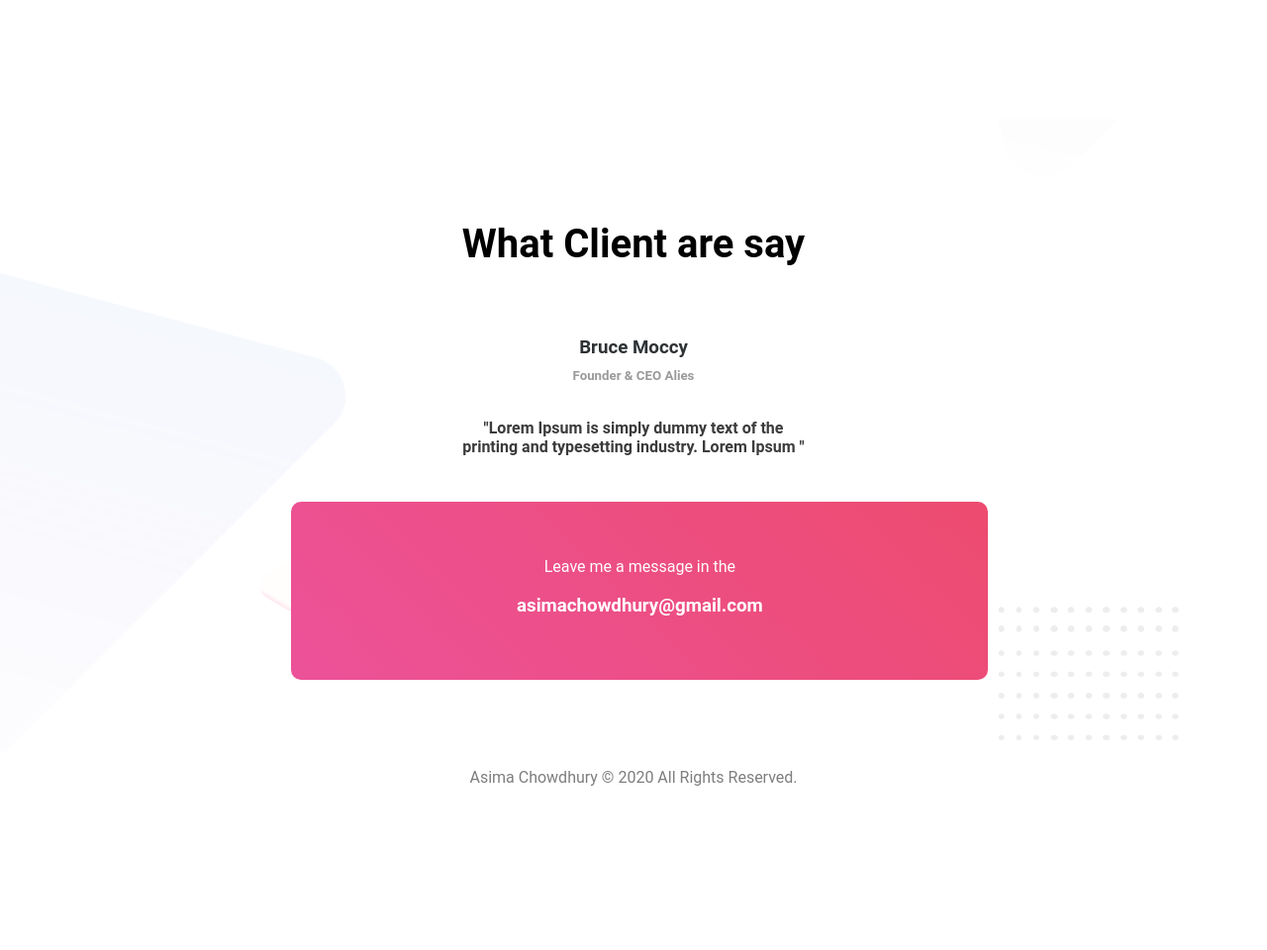
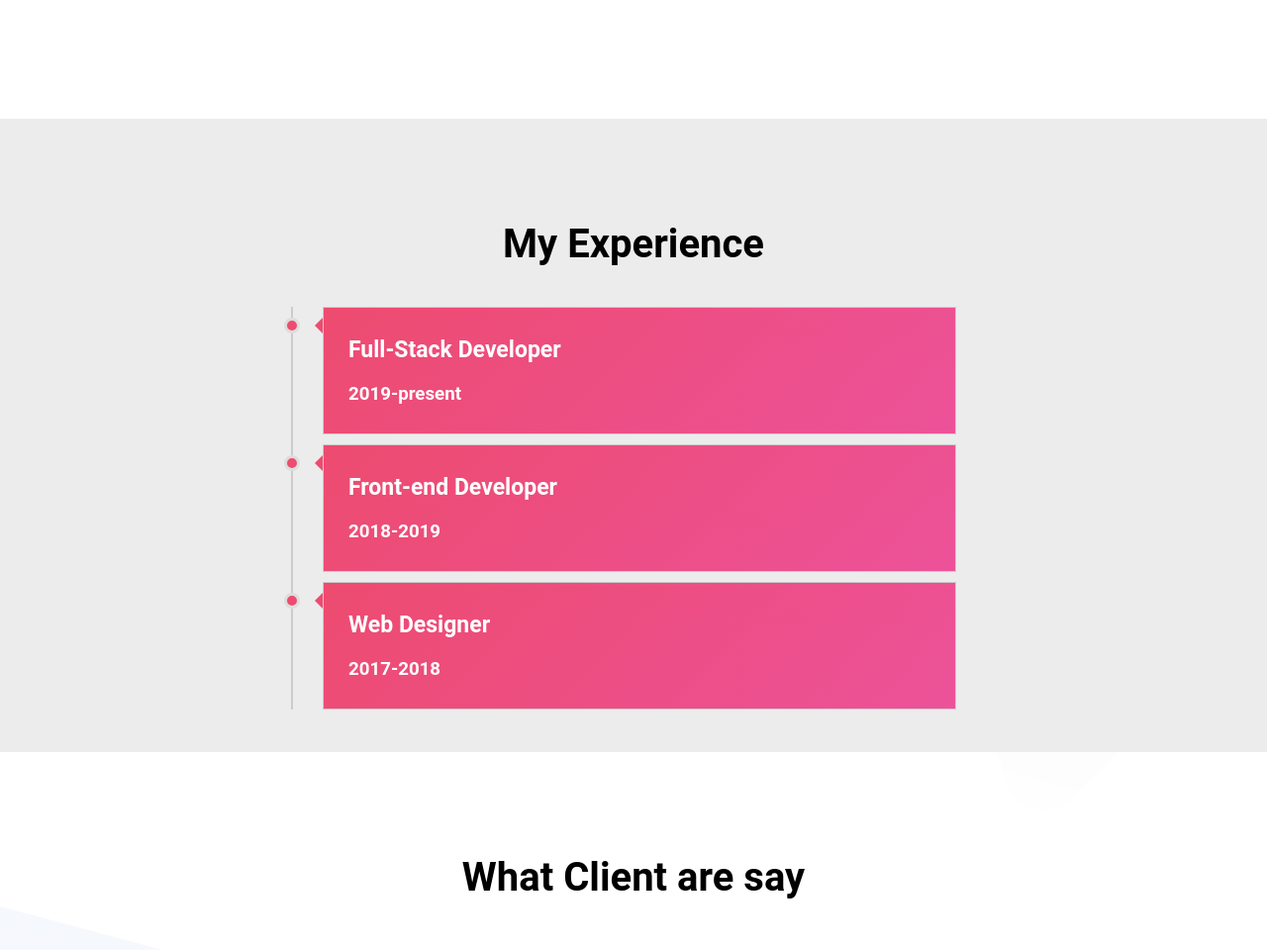
Before and after one commit to asima-chowdhury/personal-website, a plain HTML site: page index.html in a window 1280 px wide. Shown: the part 2340-3300 px from the top of the page at 99% size. Before the commit the page ends 3181 px from the top, so only its background shows below. Drawn offline with Linux system fonts and the light colour scheme.

Commit message:
website finished commit

```diff
--- a/index.html
+++ b/index.html
@@ -56,6 +56,23 @@
             <h3>JavaScript  <span class="bar js"></span></h3>
         </li>
     </section>
+    <section class="timeline-area">
+        <h2 class="timeline-heading">My Experience</h2>
+        <div class="experience">
+            <div class="single-experience">
+                <h2>Full-Stack Developer</h2>
+                <h3>2019-present</h3>
+            </div>
+            <div class="single-experience">
+                <h2>Front-end Developer</h2>
+                <h3>2018-2019</h3>
+            </div>
+            <div class="single-experience">
+                <h2>Web Designer</h2>
+                <h3>2017-2018</h3>
+            </div>
+        </div>
+    </section>
     <section class="client-area">
         <h2>What Client are say</h2>
         <div class="client-review">
--- a/style.css
+++ b/style.css
@@ -99,6 +99,53 @@ section{
 .js{
     width: 85%;
 }
+.timeline-area{
+    background-color: #ececec;
+}
+.timeline-heading {
+    text-align: center;
+}
+.experience{
+    margin: 40px auto;
+    width: 50%;
+    border-left: 2px solid #ccc;
+    padding: 0 20px 0 30px;
+}
+.single-experience h2{
+    font-size: 23px;
+}
+.single-experience {
+	background-image: linear-gradient(-45deg,#EC5299,#ED4B6F);
+	padding: 10px 25px;
+	font-size: 16px;
+	border: 1px solid #ccc;
+	position: relative;
+    margin: 10px 0px;
+    color: white;
+}
+.single-experience::before{
+    content: "";
+    position: absolute;
+    display: block;
+    width: 10px;
+    height: 10px;
+    border-radius: 50%;
+    background-color: #ED4B6F;
+    border: 3px solid #dddddd;
+    top: 10px;
+    left: -40px;
+}
+.single-experience::after{
+    content: "";
+    position: absolute;
+    width: 0;
+    height: 0;
+    border-style: solid;
+    border-color: transparent #ED4B6F transparent transparent;
+    border-width: 8px;
+    top: 10px;
+    left: -17px;
+}
 .client-area{
     text-align: center;
     background-image: url("images/client-bg.png");
```
